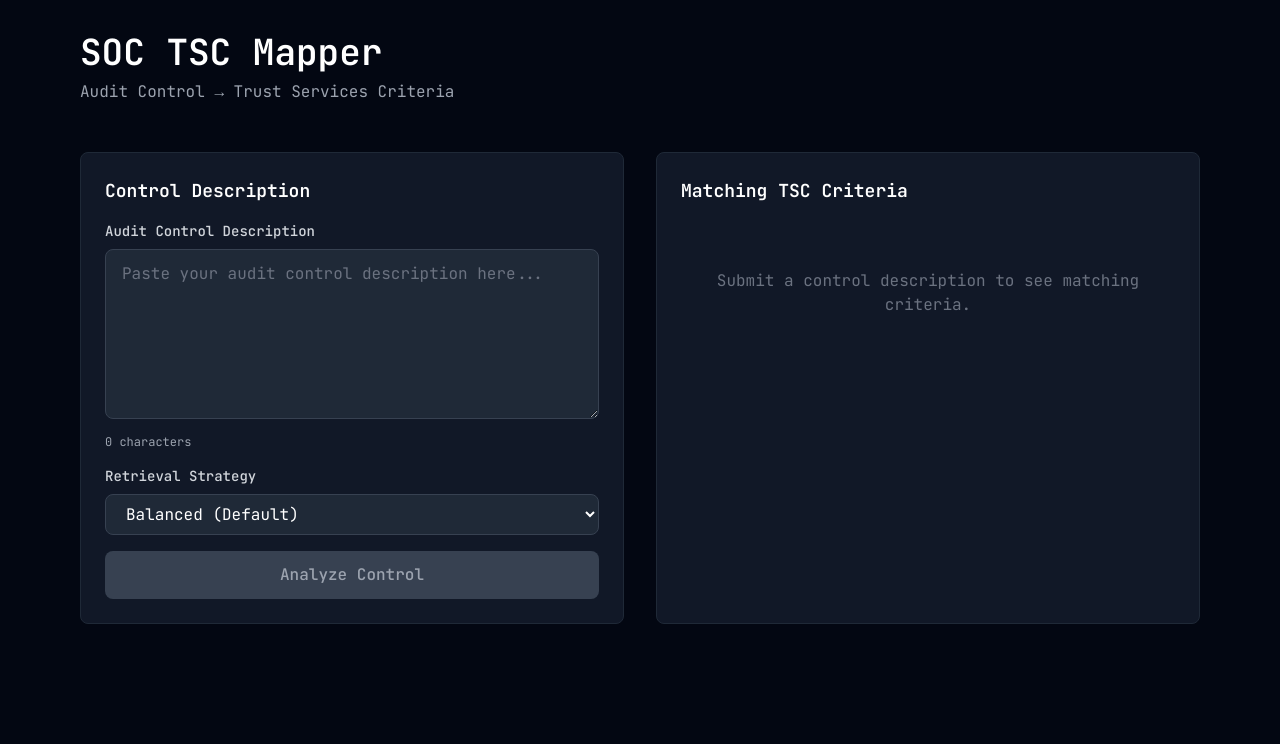
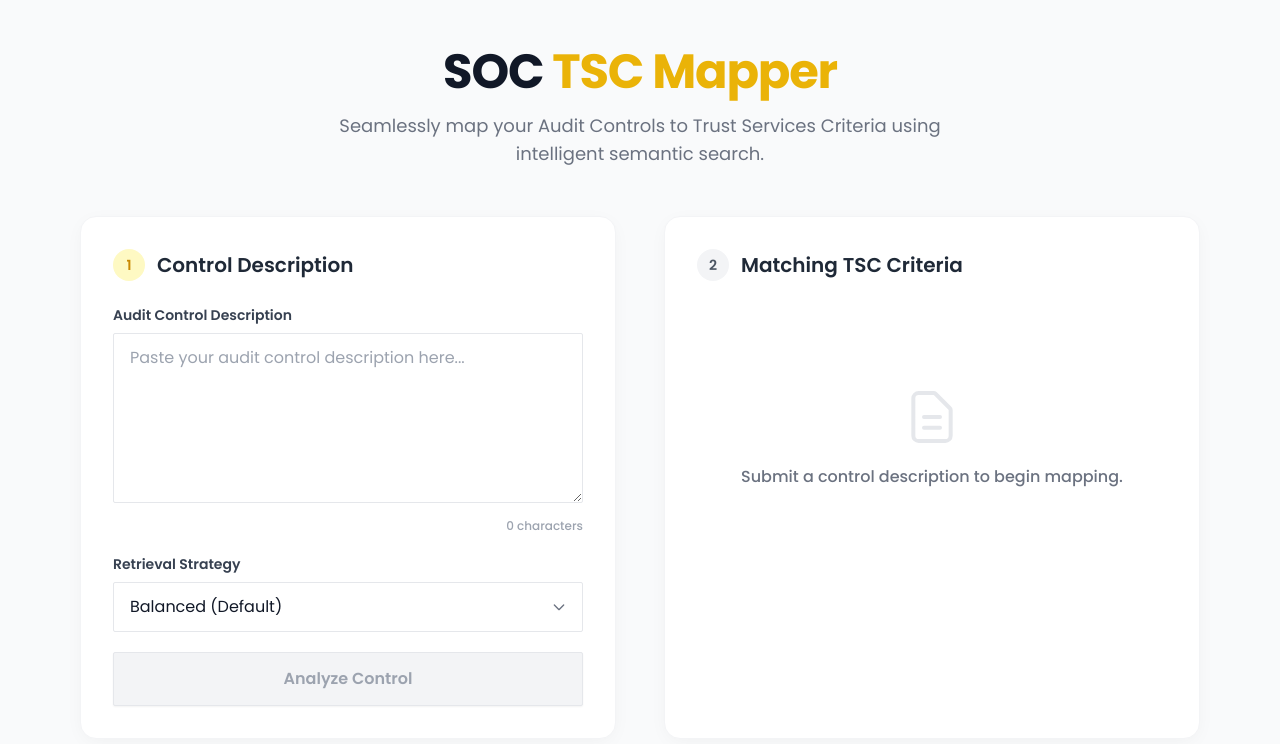
Before and after one commit to ashwinp1018/SOC-Mapper, a React app in the folder soc-tsc-mapper/frontend/: page / in a window 1280 px wide. Shown: the top 744 px of the page. Built offline with nearby package versions, Linux system fonts and the light colour scheme; the HTML template or start-up script is replaced by a standard one.

Commit message:
front end changes

```diff
--- a/soc-tsc-mapper/frontend/src/App.jsx
+++ b/soc-tsc-mapper/frontend/src/App.jsx
@@ -27,30 +27,41 @@ export default function App() {
   };
 
   return (
-    <div className="bg-gray-950 min-h-screen text-white">
-      <div className="max-w-6xl mx-auto px-4 py-8">
-        <div className="mb-12">
-          <h1 className="text-4xl font-bold mb-2">SOC TSC Mapper</h1>
-          <p className="text-gray-400">Audit Control → Trust Services Criteria</p>
+    <div className="bg-gray-50 min-h-screen text-gray-900 font-sans">
+      <div className="max-w-6xl mx-auto px-4 py-12">
+        <div className="mb-12 text-center">
+          <h1 className="text-4xl md:text-5xl font-bold mb-4 tracking-tight text-gray-900">
+            SOC <span className="text-yellow-500">TSC Mapper</span>
+          </h1>
+          <p className="text-gray-500 text-lg max-w-2xl mx-auto">
+            Seamlessly map your Audit Controls to Trust Services Criteria using intelligent semantic search.
+          </p>
         </div>
-        <div className="grid grid-cols-1 lg:grid-cols-2 gap-8">
-          <div className="bg-gray-900 border border-gray-800 rounded-lg p-6">
-            <h2 className="text-lg font-semibold mb-4">Control Description</h2>
+        <div className="grid grid-cols-1 lg:grid-cols-2 gap-8 lg:gap-12">
+          <div className="bg-white rounded-2xl p-6 md:p-8 shadow-[0_4px_20px_-4px_rgba(0,0,0,0.05)] border border-gray-100">
+            <h2 className="text-xl font-semibold mb-6 flex items-center text-gray-800">
+              <span className="w-8 h-8 rounded-full bg-yellow-100 text-yellow-600 flex items-center justify-center mr-3 text-sm">1</span>
+              Control Description
+            </h2>
             <ControlInput onSubmit={handleSubmit} isLoading={isLoading} />
           </div>
-          <div className="bg-gray-900 border border-gray-800 rounded-lg p-6">
-            <h2 className="text-lg font-semibold mb-4">Matching TSC Criteria</h2>
+          <div className="bg-white rounded-2xl p-6 md:p-8 shadow-[0_4px_20px_-4px_rgba(0,0,0,0.05)] border border-gray-100">
+            <h2 className="text-xl font-semibold mb-6 flex items-center text-gray-800">
+              <span className="w-8 h-8 rounded-full bg-gray-100 text-gray-600 flex items-center justify-center mr-3 text-sm">2</span>
+              Matching TSC Criteria
+            </h2>
             {isLoading && (
-              <div className="text-gray-400 text-center py-8">
-                <div className="inline-block">
-                  <div className="animate-spin rounded-full h-8 w-8 border border-gray-700 border-t-blue-500 mb-2"></div>
-                  <p>Analyzing control...</p>
-                </div>
+              <div className="text-gray-500 text-center py-16 flex flex-col items-center justify-center">
+                <div className="animate-spin rounded-full h-10 w-10 border-2 border-gray-200 border-t-yellow-500 mb-4"></div>
+                <p className="font-medium animate-pulse">Analyzing control semantics...</p>
               </div>
             )}
             {error && (
-              <div className="bg-red-900/20 border border-red-700 rounded-lg p-4 text-red-300 text-sm">
-                <p className="font-medium">Error:</p>
+              <div className="bg-red-50 border border-red-200 rounded-xl p-5 text-red-700 text-sm">
+                <p className="font-semibold mb-1 flex items-center">
+                  <svg className="w-4 h-4 mr-2" fill="currentColor" viewBox="0 0 20 20"><path fillRule="evenodd" d="M10 18a8 8 0 100-16 8 8 0 000 16zM8.707 7.293a1 1 0 00-1.414 1.414L8.586 10l-1.293 1.293a1 1 0 101.414 1.414L10 11.414l1.293 1.293a1 1 0 001.414-1.414L11.414 10l1.293-1.293a1 1 0 00-1.414-1.414L10 8.586 8.707 7.293z" clipRule="evenodd"></path></svg>
+                  Analysis Error
+                </p>
                 <p>{error}</p>
               </div>
             )}
@@ -58,8 +69,9 @@ export default function App() {
               <ResultsTable results={results} control={lastControl} />
             )}
             {!isLoading && !error && results.length === 0 && (
-              <div className="text-gray-500 text-center py-12">
-                <p>Submit a control description to see matching criteria.</p>
+              <div className="text-gray-400 text-center py-20 flex flex-col items-center justify-center">
+                <svg className="w-16 h-16 text-gray-200 mb-4" fill="none" stroke="currentColor" viewBox="0 0 24 24"><path strokeLinecap="round" strokeLinejoin="round" strokeWidth="1.5" d="M9 12h6m-6 4h6m2 5H7a2 2 0 01-2-2V5a2 2 0 012-2h5.586a1 1 0 01.707.293l5.414 5.414a1 1 0 01.293.707V19a2 2 0 01-2 2z"></path></svg>
+                <p className="text-gray-500 font-medium">Submit a control description to begin mapping.</p>
               </div>
             )}
           </div>
--- a/soc-tsc-mapper/frontend/src/components/ControlInput.jsx
+++ b/soc-tsc-mapper/frontend/src/components/ControlInput.jsx
@@ -13,9 +13,9 @@ export default function ControlInput({ onSubmit, isLoading }) {
   const charCount = control.length;
 
   return (
-    <form onSubmit={handleSubmit} className="space-y-4">
+    <form onSubmit={handleSubmit} className="space-y-5">
       <div>
-        <label htmlFor="control" className="block text-sm font-medium text-gray-300 mb-2">
+        <label htmlFor="control" className="block text-sm font-semibold text-gray-700 mb-2">
           Audit Control Description
         </label>
         <textarea
@@ -24,38 +24,44 @@ export default function ControlInput({ onSubmit, isLoading }) {
           onChange={(e) => setControl(e.target.value)}
           placeholder="Paste your audit control description here..."
           rows={6}
-          className="w-full px-4 py-3 bg-gray-800 border border-gray-700 rounded-lg text-white placeholder-gray-500 focus:outline-none focus:ring-2 focus:ring-blue-500 focus:border-transparent"
+          className="w-full px-4 py-3 bg-white border border-gray-200 rounded-sm text-gray-900 placeholder-gray-400 focus:outline-none focus:ring-2 focus:ring-yellow-400 focus:border-yellow-400 focus:shadow-md transition-all duration-300 resize-y"
         />
-        <p className="mt-2 text-xs text-gray-400">{charCount} characters</p>
+        <p className="mt-2 text-xs text-gray-400 font-medium text-right">{charCount} characters</p>
       </div>
 
       <div>
-        <label htmlFor="alpha" className="block text-sm font-medium text-gray-300 mb-2">
+        <label htmlFor="alpha" className="block text-sm font-semibold text-gray-700 mb-2">
           Retrieval Strategy
         </label>
+        <div className="relative">
           <select
             id="alpha"
             value={alpha}
             onChange={(e) => setAlpha(parseFloat(e.target.value))}
-          className="w-full px-4 py-2 bg-gray-800 border border-gray-700 rounded-lg text-white focus:outline-none focus:ring-2 focus:ring-blue-500 focus:border-transparent"
+            className="w-full px-4 py-3 bg-white border border-gray-200 rounded-sm text-gray-900 focus:outline-none focus:ring-2 focus:ring-yellow-400 focus:border-yellow-400 focus:shadow-md appearance-none transition-all duration-300 cursor-pointer hover:border-gray-300"
           >
             <option value={0.4}>Keyword Heavy</option>
             <option value={0.6}>Balanced (Default)</option>
             <option value={0.7}>Semantic Heavy</option>
           </select>
+          <div className="pointer-events-none absolute inset-y-0 right-0 flex items-center px-4 text-gray-500">
+            <svg className="h-4 w-4" fill="none" stroke="currentColor" viewBox="0 0 24 24"><path strokeLinecap="round" strokeLinejoin="round" strokeWidth="2" d="M19 9l-7 7-7-7"></path></svg>
+          </div>
+        </div>
       </div>
 
       <button
         type="submit"
         disabled={isLoading || !control.trim()}
-        className={`w-full py-3 px-4 rounded-lg font-medium transition-colors ${
+        className={`w-full py-3.5 px-4 rounded-sm font-semibold shadow-sm transition-all duration-300 mt-2 flex justify-center items-center ${
           isLoading || !control.trim()
-            ? "bg-gray-700 text-gray-400 cursor-not-allowed"
-            : "bg-blue-600 text-white hover:bg-blue-700 active:bg-blue-800"
+            ? "bg-gray-100 text-gray-400 cursor-not-allowed border border-gray-200"
+            : "bg-yellow-500 text-white hover:bg-yellow-400 hover:shadow-lg hover:shadow-yellow-500/30 active:bg-yellow-600 active:scale-[0.98] border border-transparent hover:-translate-y-1"
         }`}
       >
         {isLoading ? "Analyzing..." : "Analyze Control"}
       </button>
     </form>
   );
+
 }
--- a/soc-tsc-mapper/frontend/src/index.css
+++ b/soc-tsc-mapper/frontend/src/index.css
@@ -1,11 +1,13 @@
-@import url('https://fonts.googleapis.com/css2?family=JetBrains+Mono:wght@400;500;600&display=swap');
+
+@import url('https://fonts.googleapis.com/css2?family=Poppins:ital,wght@0,100;0,200;0,300;0,400;0,500;0,600;0,700;0,800;0,900;1,100;1,200;1,300;1,400;1,500;1,600;1,700;1,800;1,900&display=swap');
+
 
 @tailwind base;
 @tailwind components;
 @tailwind utilities;
 
 * {
-  font-family: 'JetBrains Mono', 'Courier New', monospace;
+  font-family: 'Poppins', 'Courier New', monospace;
 }
 
 body {
--- a/soc-tsc-mapper/frontend/tailwind.config.js
+++ b/soc-tsc-mapper/frontend/tailwind.config.js
@@ -2,7 +2,11 @@
 export default {
   content: ["./index.html", "./src/**/*.{js,jsx}"],
   theme: {
-    extend: {},
+    extend: {
+      fontFamily: {
+        sans: ['Poppins', 'sans-serif'],
+      },
+    },
   },
   plugins: [],
 };
```
Also changed, not shown: soc-tsc-mapper/frontend/src/components/ResultsTable.jsx (+27 -23 lines), 1 other file (tests, documents, lock files or other folders). Lines whose indentation alone changed are shown as unchanged.
